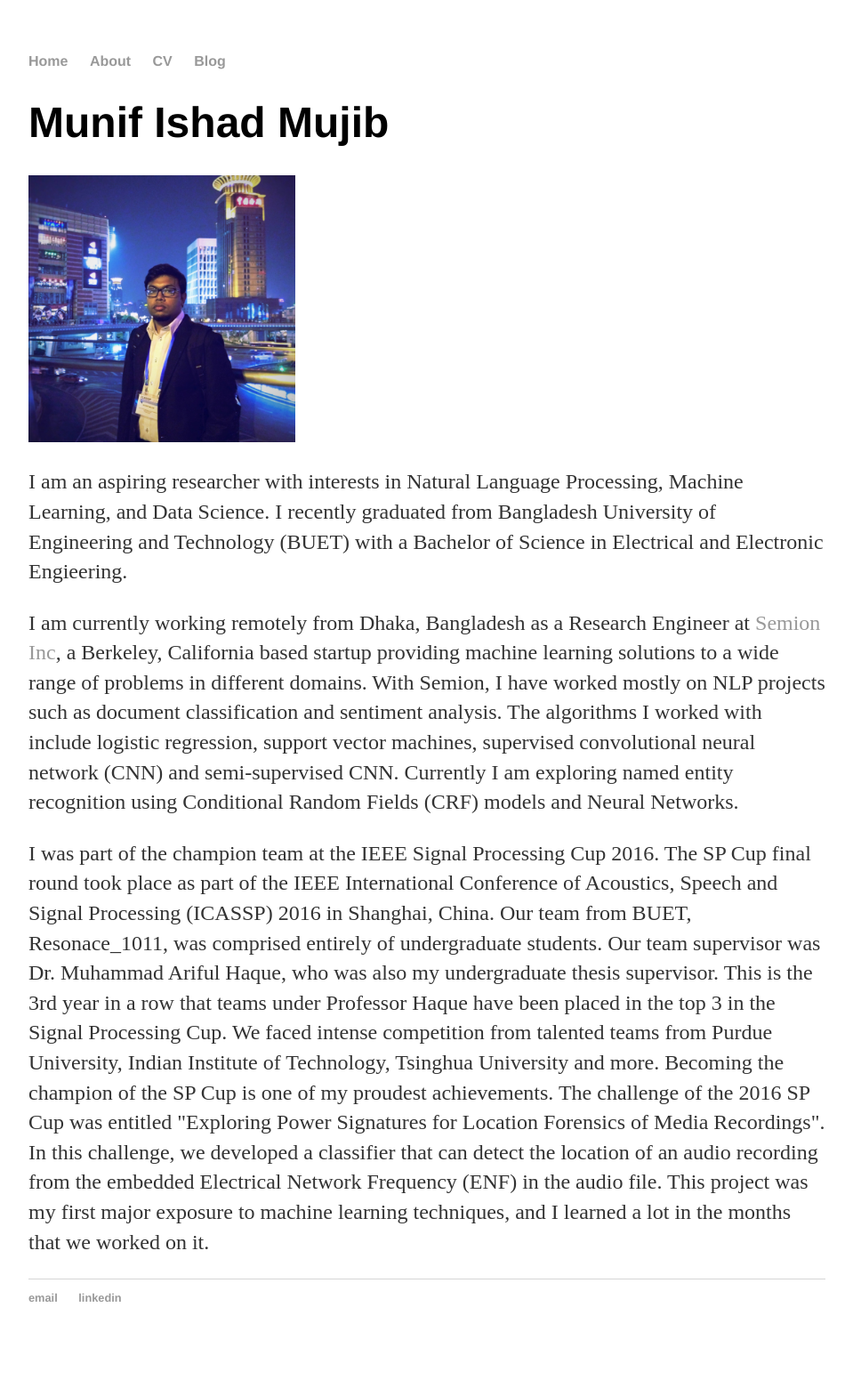
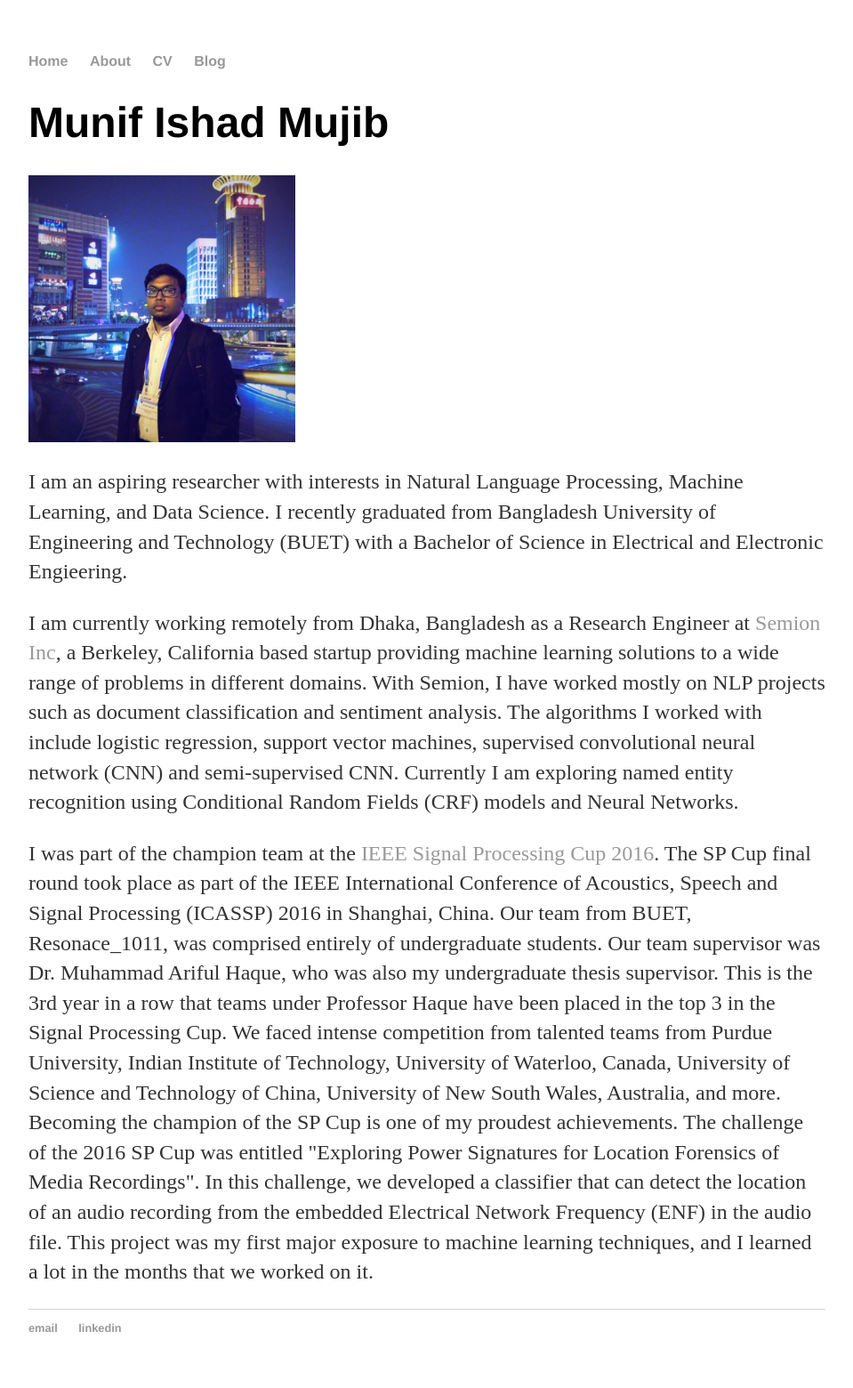
Before and after one commit to MunifMujib/munifmujib.github.io, a Jekyll site: the page built from index.html, in a window 1280 px wide. Shown: the whole page at 89% size, without its empty margins (160-1119 px from the left). Built offline with Jekyll 4.4.1, drawn with Linux system fonts in a browser that asks for light colours; before the commit the page ends 1526 px from its top, so only the background shows below that.

Commit message:
Update index.html

```diff
--- a/index.html
+++ b/index.html
@@ -7,5 +7,5 @@ title: Munif Ishad Mujib
 				<img src="/profile_photo.jpeg" alt="Photo of me in Shanghai" style="width:300px;height:300px;">
 				<p>I am an aspiring researcher with interests in Natural Language Processing, Machine Learning, and Data Science. I recently graduated from Bangladesh University of Engineering and Technology (BUET) with a Bachelor of Science in Electrical and Electronic Engieering.</p>
 				<p>I am currently working remotely from Dhaka, Bangladesh as a Research Engineer at <a href="http://semion.ai">Semion Inc</a>, a Berkeley, California based startup providing machine learning solutions to a wide range of problems in different domains. With Semion, I have worked mostly on NLP projects such as document classification and sentiment analysis. The algorithms I worked with include logistic regression, support vector machines, supervised convolutional neural network (CNN) and semi-supervised CNN. Currently I am exploring named entity recognition using Conditional Random Fields (CRF) models and Neural Networks.</p>
-				<p>I was part of the champion team at the IEEE Signal Processing Cup 2016. The SP Cup final round took place as part of the IEEE International Conference of Acoustics, Speech and Signal Processing (ICASSP) 2016 in Shanghai, China. Our team from BUET, Resonace_1011, was comprised entirely of undergraduate students. Our team supervisor was Dr. Muhammad Ariful Haque, who was also my undergraduate thesis supervisor. This is the 3rd year in a row that teams under Professor Haque have been placed in the top 3 in the Signal Processing Cup. We faced intense competition from talented teams from Purdue University, Indian Institute of Technology, Tsinghua University and more. Becoming the champion of the SP Cup is one of my proudest achievements. The challenge of the 2016 SP Cup was entitled "Exploring Power Signatures for Location Forensics of Media Recordings". In this challenge, we developed a classifier that can detect the location of an audio recording from the embedded Electrical Network Frequency (ENF) in the audio file. This project was my first major exposure to machine learning techniques, and I learned a lot in the months that we worked on it.</p>
+				<p>I was part of the champion team at the <a href="http://www.icassp2016.org/SPCup.asp">IEEE Signal Processing Cup 2016</a>. The SP Cup final round took place as part of the IEEE International Conference of Acoustics, Speech and Signal Processing (ICASSP) 2016 in Shanghai, China. Our team from BUET, Resonace_1011, was comprised entirely of undergraduate students. Our team supervisor was Dr. Muhammad Ariful Haque, who was also my undergraduate thesis supervisor. This is the 3rd year in a row that teams under Professor Haque have been placed in the top 3 in the Signal Processing Cup. We faced intense competition from talented teams from Purdue University, Indian Institute of Technology, University of Waterloo, Canada, University of Science and Technology of China, University of New South Wales, Australia, and more. Becoming the champion of the SP Cup is one of my proudest achievements. The challenge of the 2016 SP Cup was entitled "Exploring Power Signatures for Location Forensics of Media Recordings". In this challenge, we developed a classifier that can detect the location of an audio recording from the embedded Electrical Network Frequency (ENF) in the audio file. This project was my first major exposure to machine learning techniques, and I learned a lot in the months that we worked on it.</p>
     		</div><!-- /.blurb -->
```
